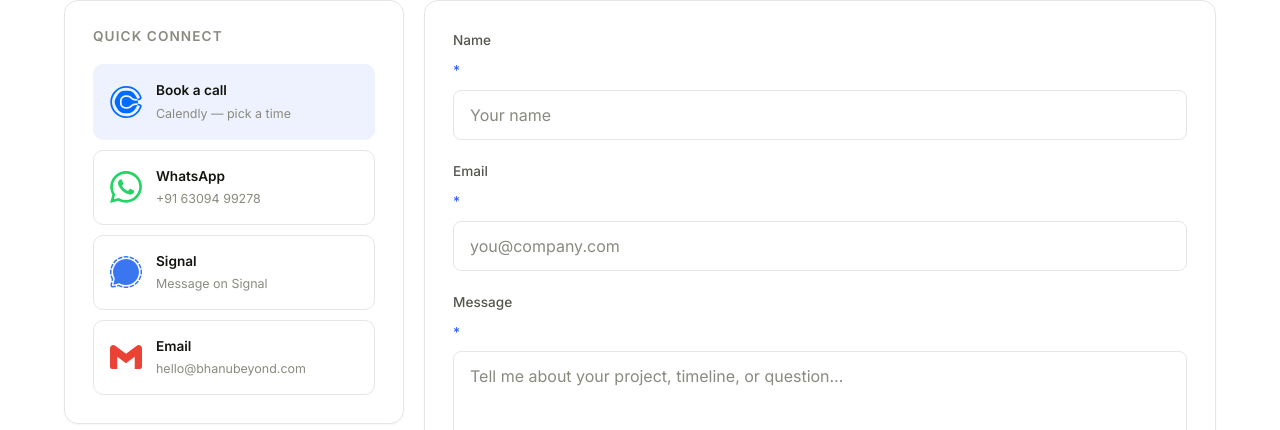
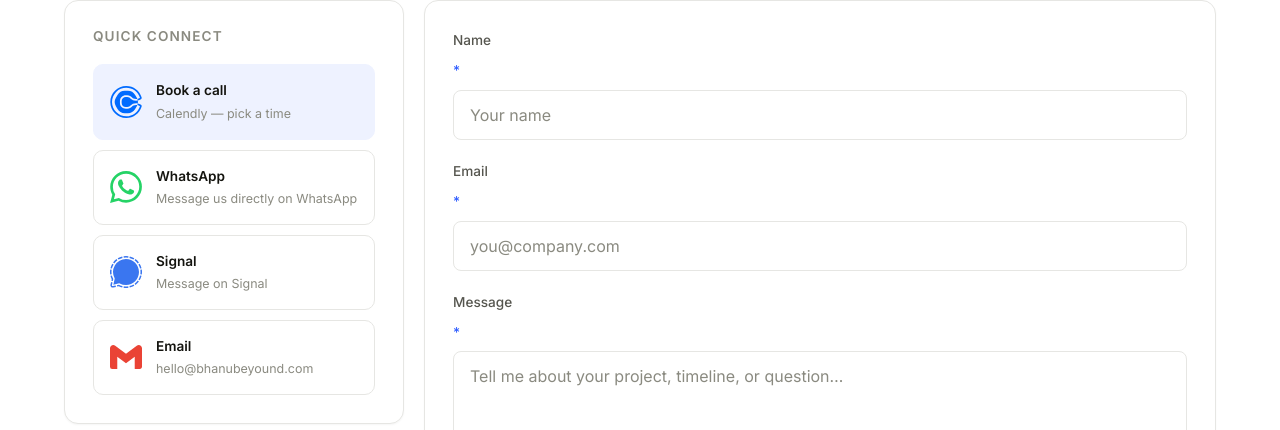
Before and after one commit to bhanukiran12/portfolio, a React (Vite) app: page / in a window 1280 px wide. Shown: the part 4498-4928 px from the top of the page. Built offline with nearby package versions, Linux system fonts and the light colour scheme; no server answers.

Commit message:
Update lead capture contact details

```diff
--- a/index.html
+++ b/index.html
@@ -31,7 +31,7 @@
         "@type": "ProfessionalService",
         "name": "BhanuBeyond Technologies",
         "url": "https://bhanubeyond.com/",
-        "email": "hello@bhanubeyond.com",
+        "email": "hello@bhanubeyound.com",
         "description": "Websites, custom software, AI chatbots, RAG systems, and workflow automation for growing businesses.",
         "founder": { "@type": "Person", "name": "Bhanu Kiran Vemula" },
         "sameAs": ["https://www.linkedin.com/in/bhanu-kiran-vemula/"],
--- a/src/components/ContactChannels/ContactChannels.tsx
+++ b/src/components/ContactChannels/ContactChannels.tsx
@@ -19,7 +19,7 @@ const channels: {
   {
     id: 'whatsapp',
     label: 'WhatsApp',
-    description: '+91 63094 99278',
+    description: 'Message us directly on WhatsApp',
     href: getWhatsAppUrl(),
   },
   {
--- a/src/components/Footer/Footer.tsx
+++ b/src/components/Footer/Footer.tsx
@@ -18,7 +18,7 @@ function Footer() {
           <a href="https://www.linkedin.com/in/bhanu-kiran-vemula/" target="_blank" rel="noopener noreferrer">
             LinkedIn
           </a>
-          <a href="mailto:hello@bhanubeyond.com">Email</a>
+          <a href="mailto:hello@bhanubeyound.com">Email</a>
         </nav>
       </div>
     </footer>
--- a/src/config/contact.ts
+++ b/src/config/contact.ts
@@ -1,11 +1,11 @@
 const env = import.meta.env;
 
 export const contactConfig = {
-  email: 'hello@bhanubeyond.com',
+  email: 'hello@bhanubeyound.com',
   linkedin: 'https://www.linkedin.com/in/bhanu-kiran-vemula/',
   portfolio: 'https://bhanubeyond.com/',
   calendlyUrl: env.VITE_CALENDLY_URL ?? 'https://calendly.com/bhanukiran750/book-a-call',
-  whatsappNumber: env.VITE_WHATSAPP_NUMBER ?? '916309499278',
+  whatsappNumber: env.VITE_WHATSAPP_NUMBER ?? '+917075824369',
   signalUrl:
     env.VITE_SIGNAL_URL ??
     'https://signal.me/#eu/vtBrPsC8x0eFwO_QZcu1kUFr7yeaWsyHtCtp81SOI3bjqFE_KUtJQb5jCikMNHni',
```
Also changed, not shown: 1 other file (tests, documents, lock files or other folders).
